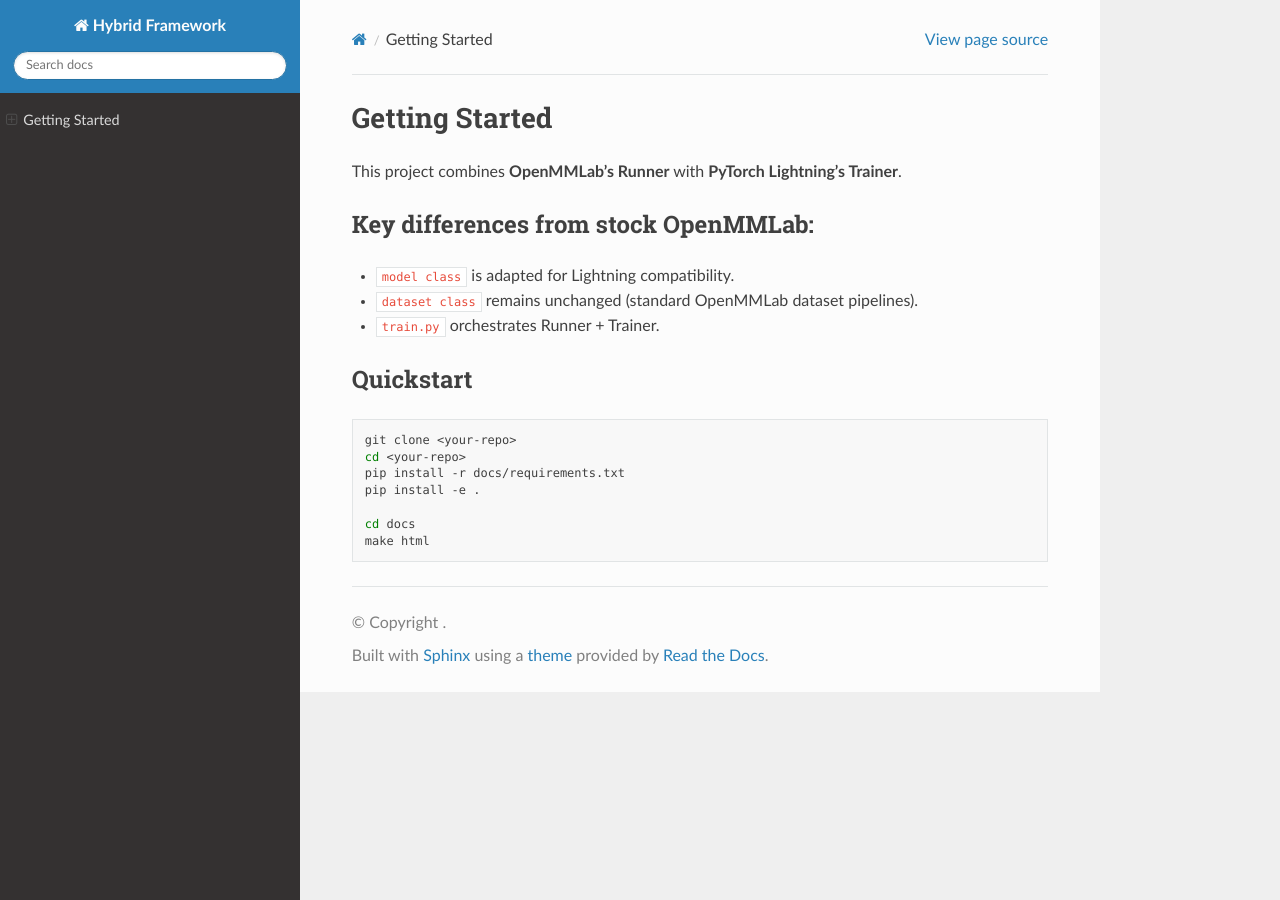
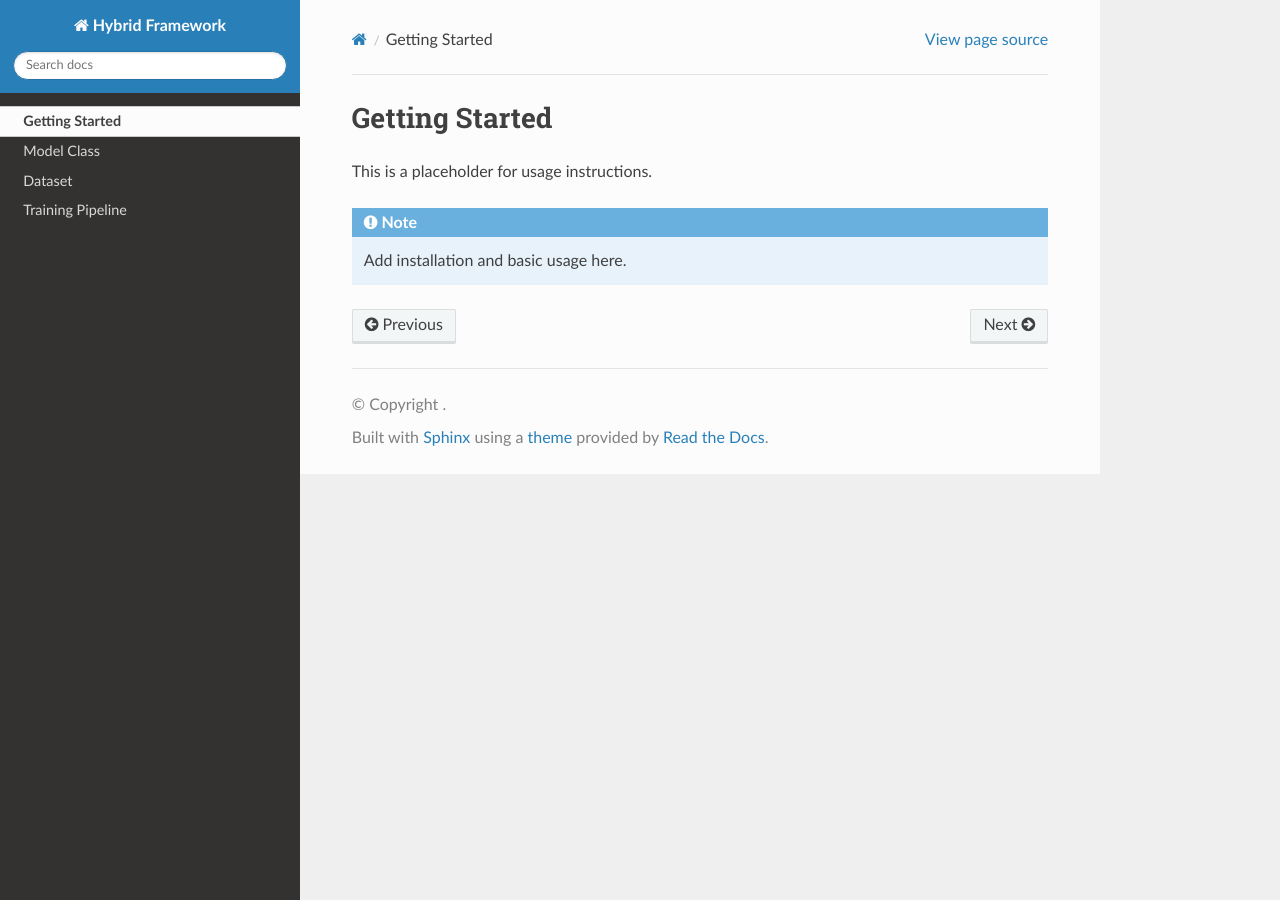
Before and after one commit to ajayrafa25/hybrid_framework, a Sphinx documentation site: the page built from docs/getting_started.rst, in a window 1280 px wide. Built offline with Sphinx 7.4.7 and the Read the Docs theme 3.1.0, drawn with Linux system fonts in a browser that asks for light colours.

```diff
--- a/docs/api/train.rst
+++ b/docs/api/train.rst
@@ -0,0 +1,36 @@
+Training Pipeline
+=================
+
+The training entrypoint is ``train.py``.
+
+Hybrid Workflow
+---------------
+
+.. code-block:: python
+
+   if 'runner_type' not in cfg:
+       # build the default runner
+       runner = Runner.from_cfg(cfg)
+   else:
+       # build customized runner from the registry
+       runner = RUNNERS.build(cfg)
+
+   # start training
+   checkpoint_callback = ModelCheckpoint(
+       dirpath=cfg.work_dir,
+       filename='sample-cifar-{epoch:02d}'
+   )
+
+   trainer = Trainer(
+       **cfg.trainer,
+       strategy="ddp",
+       max_epochs=5,
+       callbacks=[checkpoint_callback],
+       default_root_dir=cfg.work_dir
+   )
+
+   trainer.fit(runner.model, runner.train_dataloader)
+
+This combines:
+- OpenMMLab’s **Runner** (config-driven initialization of models/dataloaders)
+- PyTorch Lightning’s **Trainer** (training loop, checkpointing, distributed training)
--- a/docs/conf.py
+++ b/docs/conf.py
@@ -1,39 +1,17 @@
-# import os
-# import sys
-# sys.path.insert(0, os.path.abspath(".."))
-
-# project = "Hybrid Framework"
-# author = "Your Team"
-# release = "0.1"
-
-# extensions = [
-#     "sphinx.ext.autodoc",        # Auto-generate API docs from docstrings
-#     "sphinx.ext.napoleon",       # Google/NumPy style docstrings
-#     "sphinx.ext.viewcode",       # Link to source code
-#     "sphinx_autodoc_typehints",  # Type hints in docs
-#     "m2r2",                      # Parse Markdown
-# ]
-
-# source_suffix = [".rst", ".md"]
-# html_theme = "sphinx_rtd_theme"
-
-
 import os
 import sys
-sys.path.insert(0, os.path.abspath(".."))
 
 project = "Hybrid Framework"
 author = "Your Team"
 release = "0.1"
 
 extensions = [
-    "sphinx.ext.autodoc",
-    "sphinx.ext.napoleon",   # for Google/NumPy style docstrings
-    "sphinx.ext.viewcode",
-    "myst_parser",           # allow markdown in docs
+    "myst_parser",  # allow Markdown support
 ]
 
 templates_path = ["_templates"]
 exclude_patterns = []
 
+master_doc = "index"
 html_theme = "sphinx_rtd_theme"
+html_static_path = ["_static"]
--- a/docs/getting_started.rst
+++ b/docs/getting_started.rst
@@ -1,24 +1,34 @@
+.. Getting Started
+.. ===============
+
+.. This project combines **OpenMMLab’s Runner** with **PyTorch Lightning’s Trainer**.
+
+.. Key differences from stock OpenMMLab:
+.. -------------------------------------
+
+.. - ``model class`` is adapted for Lightning compatibility.
+.. - ``dataset class`` remains unchanged (standard OpenMMLab dataset pipelines).
+.. - ``train.py`` orchestrates Runner + Trainer.
+
+.. Quickstart
+.. ----------
+
+.. .. code-block:: bash
+
+..    git clone <your-repo>
+..    cd <your-repo>
+..    pip install -r docs/requirements.txt
+..    pip install -e .
+
+..    cd docs
+..    make html
+
+
 Getting Started
 ===============
 
-This project combines **OpenMMLab’s Runner** with **PyTorch Lightning’s Trainer**.
+This is a placeholder for usage instructions.
 
-Key differences from stock OpenMMLab:
--------------------------------------
+.. note::
 
-- ``model class`` is adapted for Lightning compatibility.
-- ``dataset class`` remains unchanged (standard OpenMMLab dataset pipelines).
-- ``train.py`` orchestrates Runner + Trainer.
-
-Quickstart
-----------
-
-.. code-block:: bash
-
-   git clone <your-repo>
-   cd <your-repo>
-   pip install -r docs/requirements.txt
-   pip install -e .
-
-   cd docs
-   make html
+   Add installation and basic usage here.
```
Also changed, not shown: docs/api/dataset.rst (+8 -0 lines), docs/api/model.rst (added, +8 -0 lines), docs/index.rst (+15 -0 lines), docs/api/runner.rst (deleted).
